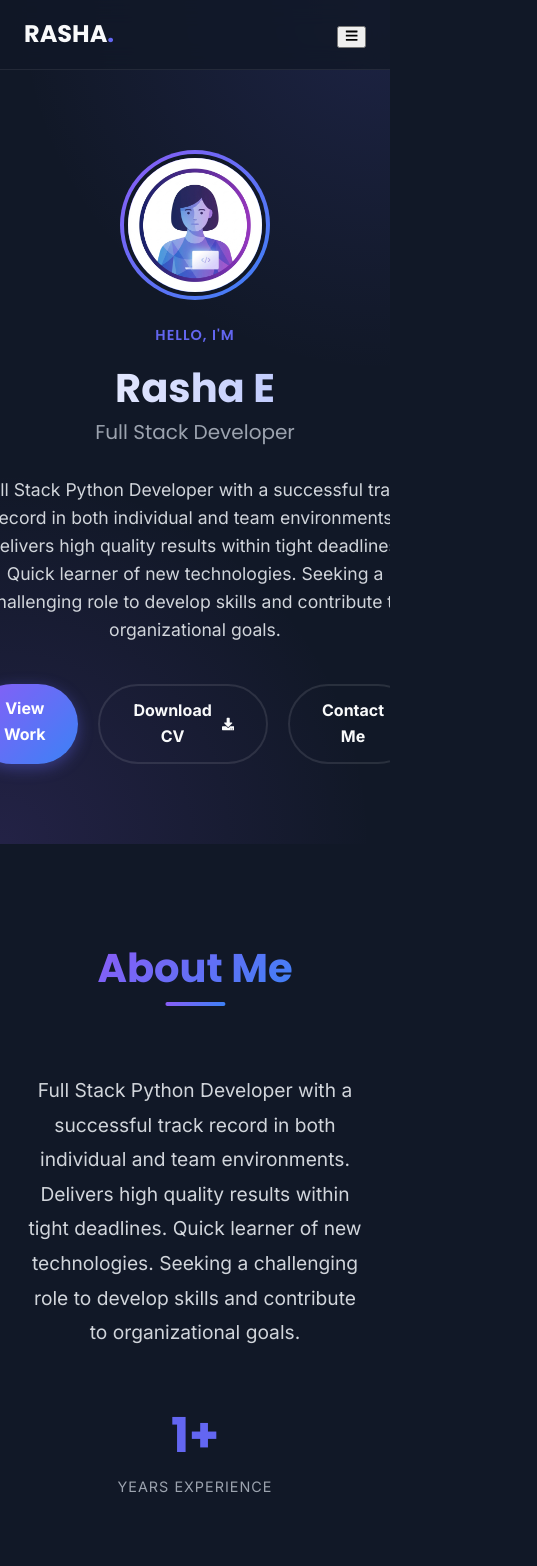
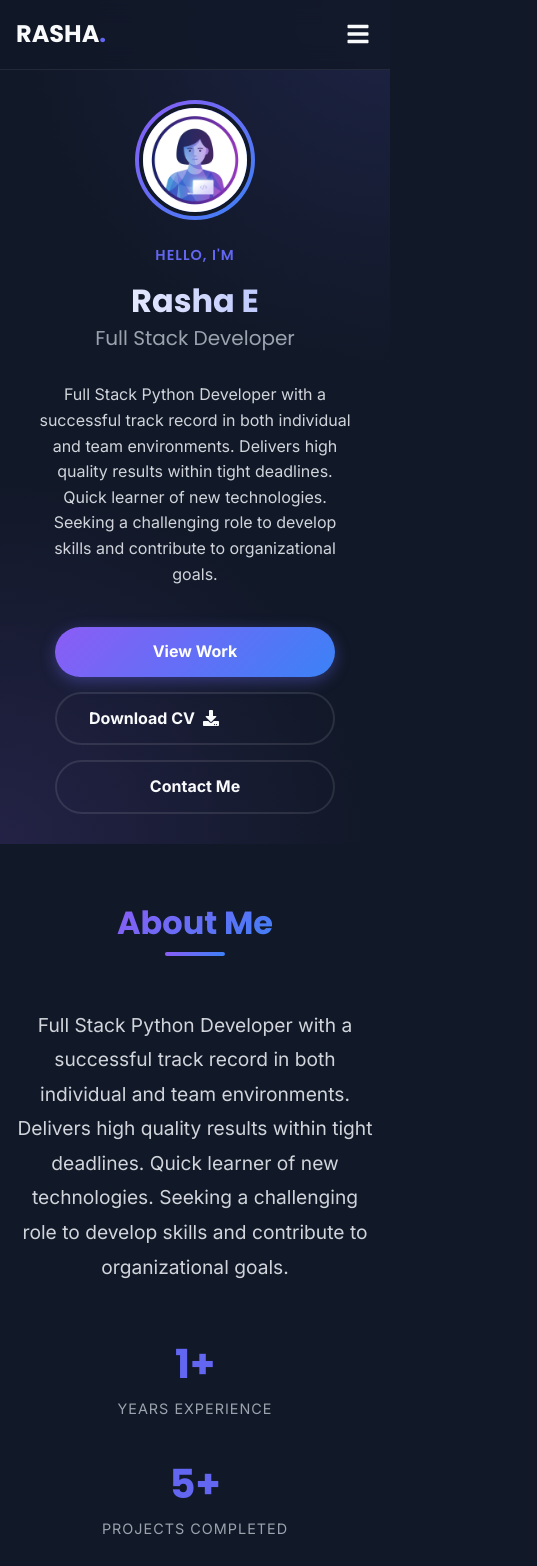
Before and after one commit to rashaeshaal/Portfolio, a React (Vite) app: page / in a window 390 px wide. Shown: the top 1566 px of the page, 537 px wide, since content can reach past the window. Built offline with nearby package versions, Linux system fonts and the light colour scheme.

Commit message:
style: improve responsive design for mobile devices

```diff
--- a/src/index.css
+++ b/src/index.css
@@ -196,11 +196,18 @@ img {
 
 .mobile-menu-btn {
   display: none;
+}
+
+.mobile-menu-btn button {
   background: none;
   border: none;
   color: var(--text-main);
   font-size: 1.5rem;
   cursor: pointer;
+  padding: 4px;
+  display: flex;
+  align-items: center;
+  justify-content: center;
 }
 
 /* Mobile Nav */
@@ -210,19 +217,28 @@ img {
   left: 0;
   width: 100%;
   background: var(--bg-card);
-  padding: 20px;
+  padding: 0;
   border-bottom: 1px solid var(--glass-border);
+  overflow: hidden;
+  z-index: 999;
 }
 
 .mobile-nav-links {
   display: flex;
   flex-direction: column;
+  padding: 20px;
   gap: 20px;
 }
 
 .mobile-nav-link {
   font-size: 1.1rem;
   color: var(--text-light);
+  padding: 10px 0;
+  border-bottom: 1px solid rgba(255, 255, 255, 0.05);
+}
+
+.mobile-nav-link:last-child {
+  border-bottom: none;
 }
 
 @media (max-width: 768px) {
@@ -293,6 +309,7 @@ img {
   -webkit-background-clip: text;
   background-clip: text;
   -webkit-text-fill-color: transparent;
+  line-height: 1.1;
 }
 
 .hero-title {
@@ -315,6 +332,7 @@ img {
   display: flex;
   gap: 20px;
   justify-content: center;
+  flex-wrap: wrap;
 }
 
 .btn {
@@ -324,6 +342,8 @@ img {
   font-size: 1rem;
   cursor: pointer;
   transition: transform 0.2s, box-shadow 0.2s;
+  text-align: center;
+  white-space: nowrap;
 }
 
 .btn:active {
@@ -354,12 +374,52 @@ img {
 }
 
 @media (max-width: 768px) {
+  .section {
+    padding: 60px 0;
+  }
+
+  .section-title {
+    font-size: 2rem;
+    margin-bottom: 2rem;
+  }
+
   .hero-name {
     font-size: 2.5rem;
   }
 
   .hero-title {
     font-size: 1.25rem;
+  }
+
+  .hero-description {
+    font-size: 1rem;
+  }
+
+  .hero-buttons {
+    flex-direction: column;
+    gap: 15px;
+    align-items: center;
+    width: 100%;
+  }
+
+  .btn {
+    width: 100%;
+    max-width: 280px;
+  }
+}
+
+@media (max-width: 480px) {
+  .container {
+    padding: 0 16px;
+  }
+
+  .hero-name {
+    font-size: 2rem;
+  }
+
+  .profile-photo-container {
+    width: 120px;
+    height: 120px;
   }
 }
 
@@ -370,7 +430,7 @@ img {
 
 .skills-grid {
   display: grid;
-  grid-template-columns: repeat(auto-fit, minmax(280px, 1fr));
+  grid-template-columns: repeat(auto-fit, minmax(250px, 1fr));
   gap: 30px;
 }
 
@@ -482,6 +542,28 @@ img {
   border-bottom: 1px solid var(--glass-border);
 }
 
+@media (max-width: 768px) {
+  .timeline {
+    padding-left: 20px;
+  }
+
+  .timeline::before {
+    left: 6px;
+  }
+
+  .timeline-item::before {
+    left: -29px; /* Re-aligned visually */
+  }
+
+  .timeline-content {
+    padding: 20px;
+  }
+
+  .timeline-content::after {
+    display: none; /* Hide the arrow on mobile for simplicity, or adjust */
+  }
+}
+
 .role {
   font-size: 1.3rem;
   color: var(--text-main);
@@ -516,8 +598,15 @@ img {
 /* Projects Section */
 .projects-grid {
   display: grid;
-  grid-template-columns: repeat(auto-fit, minmax(320px, 1fr));
+  grid-template-columns: repeat(auto-fit, minmax(300px, 1fr));
   gap: 40px;
+}
+
+@media (max-width: 640px) {
+  .projects-grid {
+    grid-template-columns: 1fr;
+    gap: 30px;
+  }
 }
 
 .project-card {
@@ -542,6 +631,13 @@ img {
   flex: 1;
   display: flex;
   flex-direction: column;
+  /* Ensure consistent height alignment */
+}
+
+@media (max-width: 768px) {
+  .project-content {
+    padding: 24px;
+  }
 }
 
 .project-title {
@@ -695,6 +791,30 @@ img {
 @media (max-width: 768px) {
   .contact-wrapper {
     grid-template-columns: 1fr;
+    gap: 40px;
+  }
+
+  .contact-form {
+    padding: 24px;
+  }
+
+  .contact-info .section-title {
+    text-align: center;
+    left: 50%;
+    transform: translateX(-50%);
+  }
+
+  .contact-info .section-title::after {
+    margin: 10px auto 0;
+  }
+
+  .contact-text, .contact-item {
+    text-align: center;
+    justify-content: center;
+  }
+
+  .social-links {
+    justify-content: center;
   }
 }
 
@@ -742,6 +862,16 @@ img {
   letter-spacing: 1px;
 }
 
+@media (max-width: 768px) {
+  .about-stats {
+    gap: 30px;
+  }
+
+  .stat-number {
+    font-size: 2.5rem;
+  }
+}
+
 /* Footer */
 .footer {
   background: #000;
```
